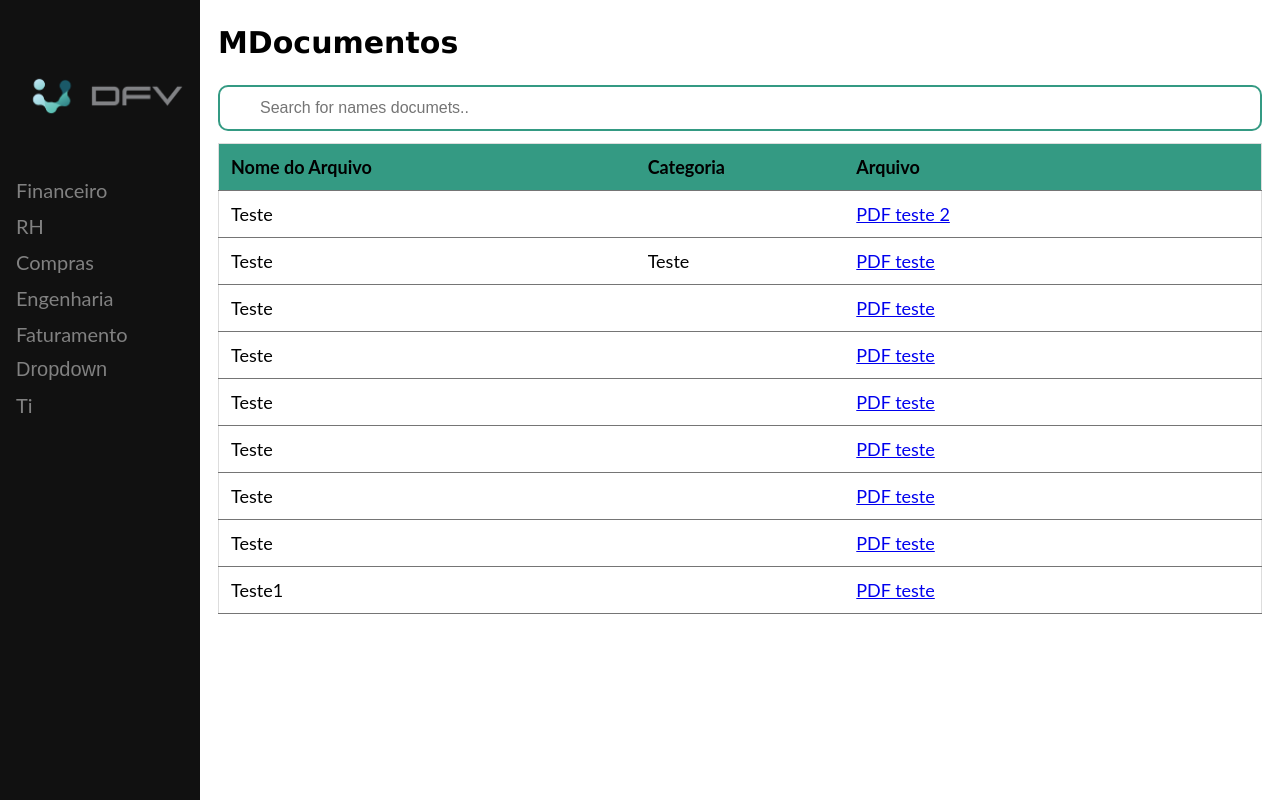
After one commit to DanielC17/ProjetoCatalogoDocs, a Flask app: page /faturamento in a window 1280 px wide. The commit adds this page. Run offline with Flask 2, Linux system fonts and the light colour scheme; some libraries are stand-ins or nearby versions.

Commit message:
adicionando rotas

```diff
--- a/application/controller/main_controller.py
+++ b/application/controller/main_controller.py
@@ -26,3 +26,7 @@ def compras():
 @app.route("/engenharia")
 def engenharia():
     return render_template("engenharia.html")
+
+@app.route("/faturamento")
+def faturamento():
+    return render_template("faturamento.html")
--- /dev/null
+++ b/application/view/templates/faturamento.html
@@ -0,0 +1,50 @@
+{% extends 'padrao.html' %}
+{% block content %}
+
+<tr>
+    <td>Teste</td>
+    <td></td>
+    <td><a href="{{ url_for('static', filename='pdf/1.pdf') }}" target="_blank">PDF teste 2</a></td>
+</tr>
+<tr>
+  <td>Teste</td>
+  <td>Teste</td>
+  <td><a href="1.pdf" target="_blank">PDF teste</a></td>
+</tr>
+<tr>
+  <td>Teste</td>
+  <td></td>
+  <td><a href="1.pdf" target="_blank">PDF teste</a></td>
+</tr>
+<tr>
+  <td>Teste</td>
+  <td></td>
+  <td><a href="1.pdf" target="_blank">PDF teste</a></td>
+</tr>
+<tr>
+  <td>Teste</td>
+  <td></td>
+  <td><a href="1.pdf" target="_blank">PDF teste</a></td>
+</tr>
+<tr>
+  <td>Teste</td>
+  <td></td>
+  <td><a href="1.pdf" target="_blank">PDF teste</a></td>
+</tr>
+<tr>
+  <td>Teste</td>
+  <td></td>
+  <td><a href="1.pdf" target="_blank">PDF teste</a></td>
+</tr>
+<tr>
+  <td>Teste</td>
+  <td></td>
+  <td><a href="1.pdf" target="_blank">PDF teste</a></td>
+</tr>
+<tr>
+  <td>Teste1</td>
+  <td></td>
+  <td><a href="1.pdf" target="_blank">PDF teste</a></td>
+</tr>
+
+{% endblock %}
--- a/application/view/templates/padrao.html
+++ b/application/view/templates/padrao.html
@@ -150,6 +150,7 @@ h2{
   <a href="{{url_for('rh')}}">RH</a>
   <a href="{{url_for('compras')}}">Compras</a>
   <a href="{{url_for('engenharia')}}">Engenharia</a>
+  <a href="{{url_for('faturamento')}}">Faturamento</a>
 
 
 
```
Also changed, not shown: application/view/templates/ADM Materiais.html (added), application/view/templates/contabil.html (added), application/view/templates/fiscal.html (added), application/view/templates/manufatura.html (added), application/view/templates/vendas.html (added).
